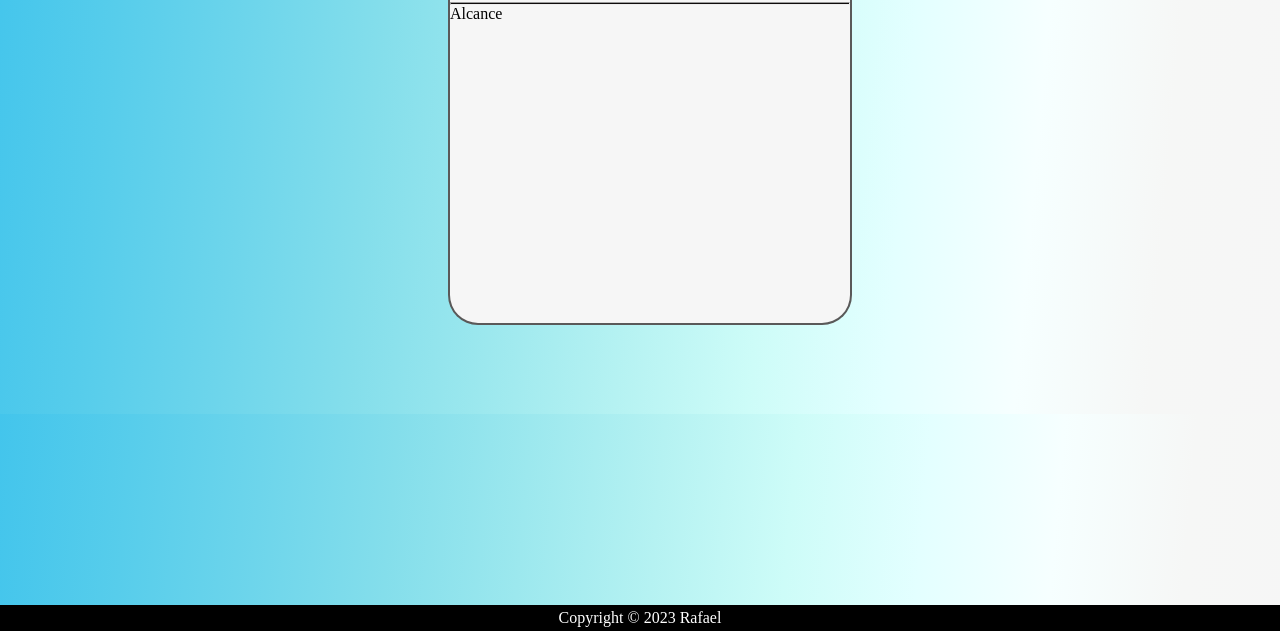
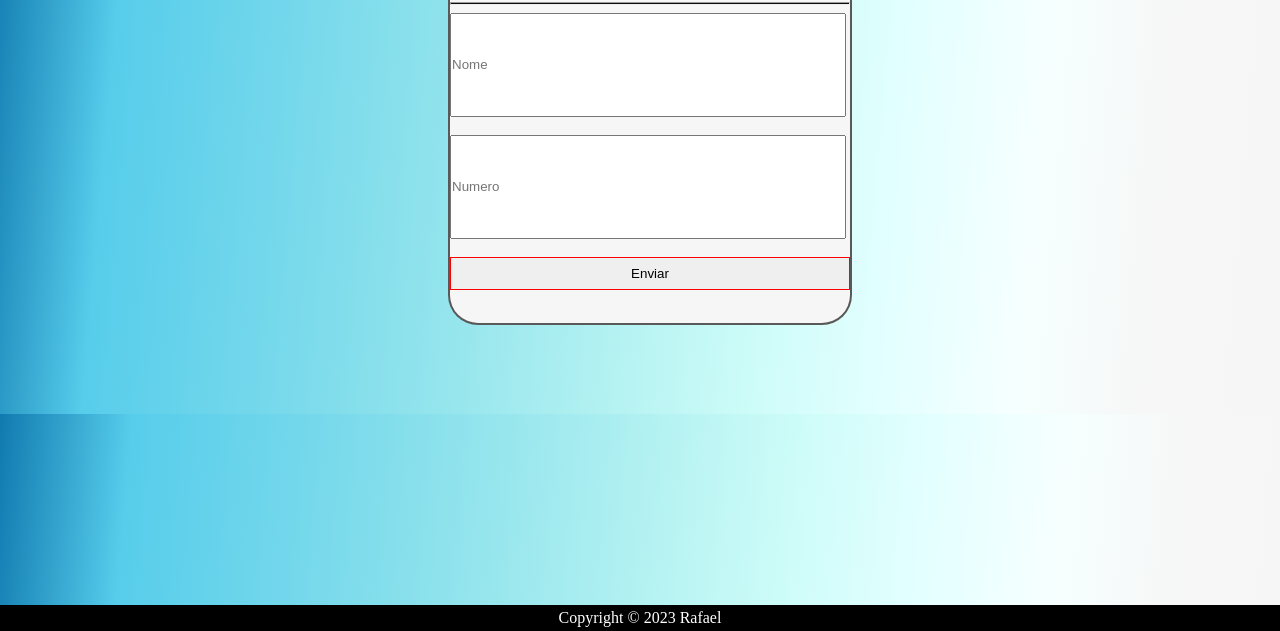
Before and after one commit to rafalacerda10/front-crud-categories, a plain HTML site: page app/form.html in a window 1280 px wide. Shown: the part 169-800 px from the top of the page. Drawn offline with Linux system fonts and the light colour scheme.

Commit message:
replace files and change anythigs

```diff
--- /dev/null
+++ b/app/css-form/box-form.css
@@ -0,0 +1,26 @@
+/* Box form */
+.box-form{
+    display: flex;
+    flex-direction: column;
+    margin-top: 2%;
+}
+
+
+/*Name*/
+
+#nome {
+    width: 98%; height: 100px;
+}
+
+/*Number*/
+#telefone {
+    width: 98%; height: 100px;
+}
+
+/*Enviar*/
+#send{
+    width: 100%;
+    height: 2.5em;
+    border: 1px solid red;
+
+}
--- a/app/css-form/box-content.css
+++ b/app/css-form/box-title.css
@@ -8,4 +8,3 @@ hr {
     height: 1px;
     background-color: #0e0b0b;
 }
-/* FORMULARIO*/
--- a/app/form.html
+++ b/app/form.html
@@ -8,19 +8,45 @@
 
 </head>
 <body>
+
+<!-- Box Completo -->
   <div class="box">
+
+    <!--Box title -->
     <div class="box-title">
       Formulario
+    </div>
 
-    </div>
     <hr>
+
+    <!--Box Form-->
     <div class="box-form">
-      Alcance
+      <form action="./index.html" method="post">
+
+        <div>
+          <label for="nome"></label>
+          <input type="text" id="nome" placeholder="Nome" />
+        </div>
+
+        <br>
+
+        <div>
+          <label for="telefone"></label>
+          <input type="text" id="telefone" placeholder="Numero" />
+        </div>
+
+        <br>
+
+        <div>
+          <button type="submit" id="send">Enviar</button>
+        </div>
+      </form>
     </div>
 
 
   </div>
 
+  <!-- Rodape -->
   <footer class="rodape">
     <p>Copyright &copy; 2023 Rafael</p>
   </footer>
--- a/app/style-form.css
+++ b/app/style-form.css
@@ -1,8 +1,12 @@
+/*Importação CSS's*/
 @import url(../app/css-form/form-box.css);
-@import url(../app/css-form/box-content.css);
+@import url(../app/css-form/box-title.css);
 @import url(../app/css/footer.css);
-@import url('https://fonts.googleapis.com/css2?family=Roboto+Flex:opsz,wght@8..144,200;8..144,300&display=swap');
+@import url(../app/css-form/box-form.css);
+/*Importação fonts*/
+@import url('https://fonts.googleapis.com/css2?family=IBM+Plex+Sans&family=Roboto+Flex:opsz,wght@8..144,200;8..144,300&display=swap');
 
+/*Root*/
 :root {
     --font-titulo : 'Roboto Flex', sans-serif;
  }
@@ -12,10 +16,11 @@
     padding: 0;
     box-sizing:0 ;
 }
-
+/*Body*/
 body {
-    background-image: linear-gradient(275deg, #f6f6f6 0, #f6f7f6 10%, #f6ffff 20%, #e3ffff 30%, #cdfcf8 40%, #b5f2f2 50%, #9ce8ee 60%, #84deeb 70%, #6dd5eb 80%, #57cdeb 90%, #43c5ec 100%);
+    background-image: linear-gradient(275deg, #f6f6f6 0, #f6f7f6 10%, #f6ffff 20%, #e3ffff 30%, #cdfcf8 40%, #b5f2f2 50%, #9ce8ee 60%, #84deeb 70%, #6dd5eb 80%, #57cdeb 90%,  #107AB0 100%);
     color: white;
 
 
 }
+/* #107AB0;*/
```
